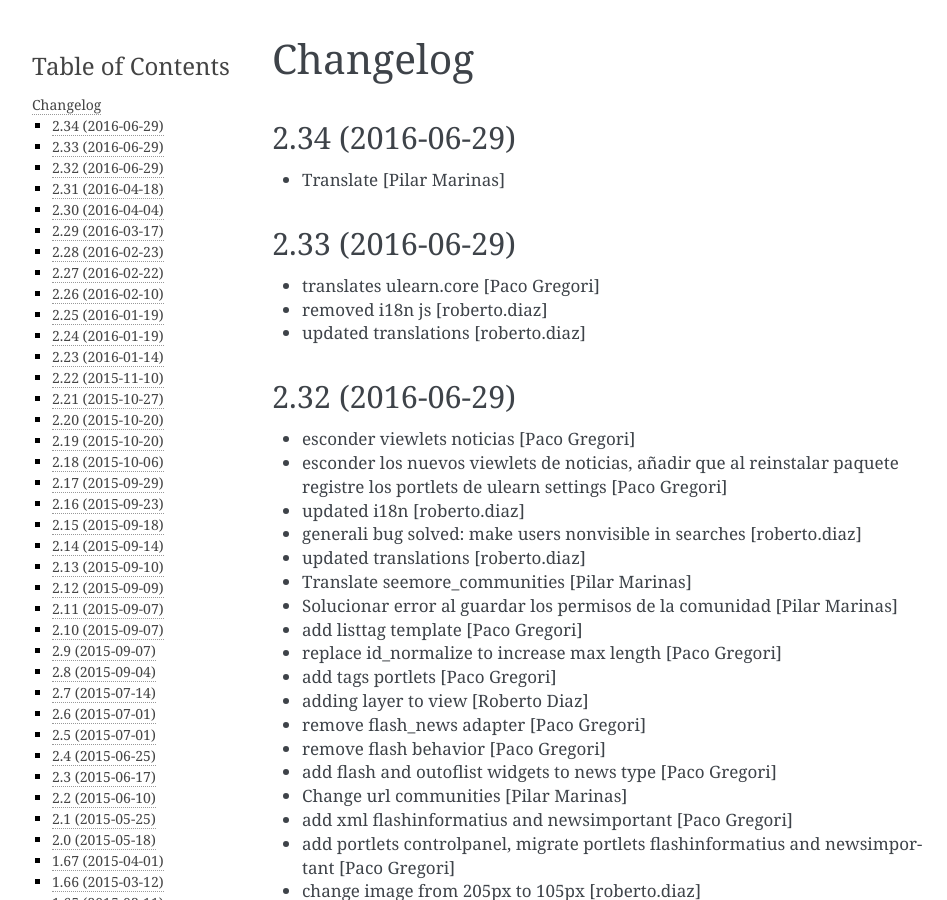
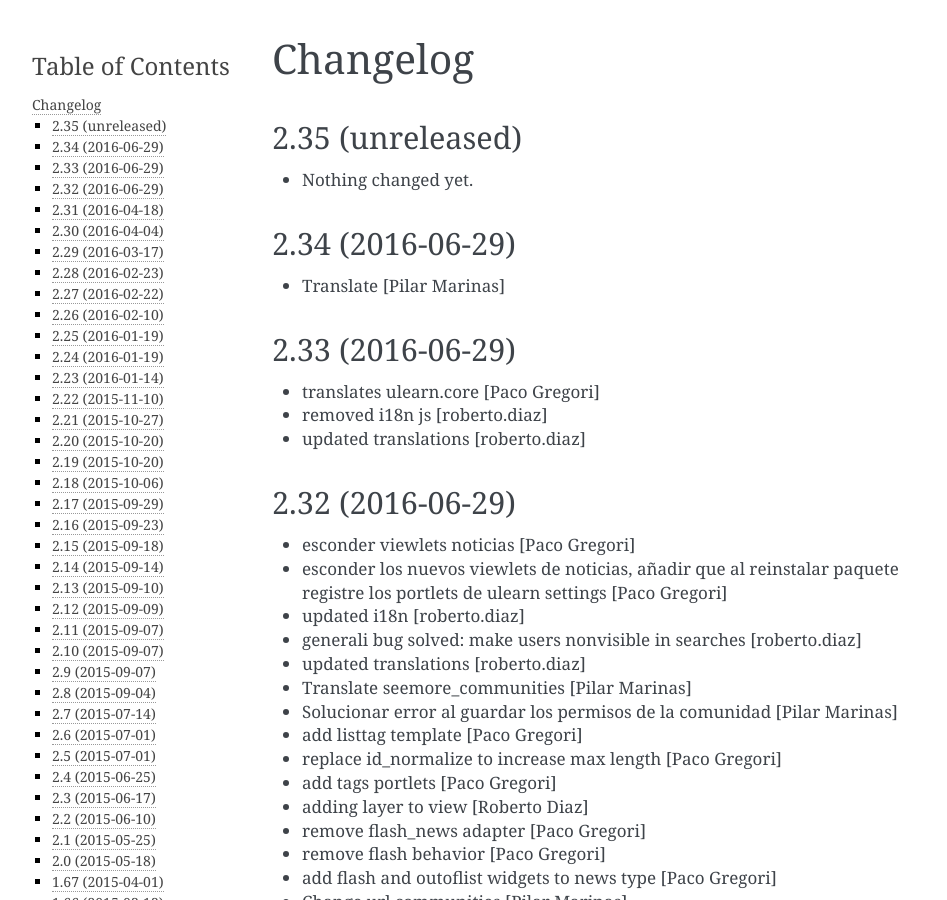
Before and after one commit to UPCnet/ulearn.core, a Sphinx documentation site: the page built from docs/HISTORY.rst, in a window 1280 px wide and 900 px high. Shown: the whole window, without its empty margins (148-1095 px from the left). Built offline with Sphinx 7.4.7, drawn with Linux system fonts in a browser that asks for light colours; pages that are not in the unit, such as notebooks, are missing from menus.

Commit message:
Back to development: 2.35

```diff
--- a/docs/HISTORY.rst
+++ b/docs/HISTORY.rst
@@ -1,5 +1,11 @@
 Changelog
 =========
+
+2.35 (unreleased)
+-----------------
+
+- Nothing changed yet.
+
 
 2.34 (2016-06-29)
 -----------------
--- a/setup.py
+++ b/setup.py
@@ -1,7 +1,7 @@
 from setuptools import setup, find_packages
 import os
 
-version = '2.34'
+version = '2.35.dev0'
 
 README = open('README.rst').read()
 HISTORY = open(os.path.join('docs', 'HISTORY.rst')).read()
```
